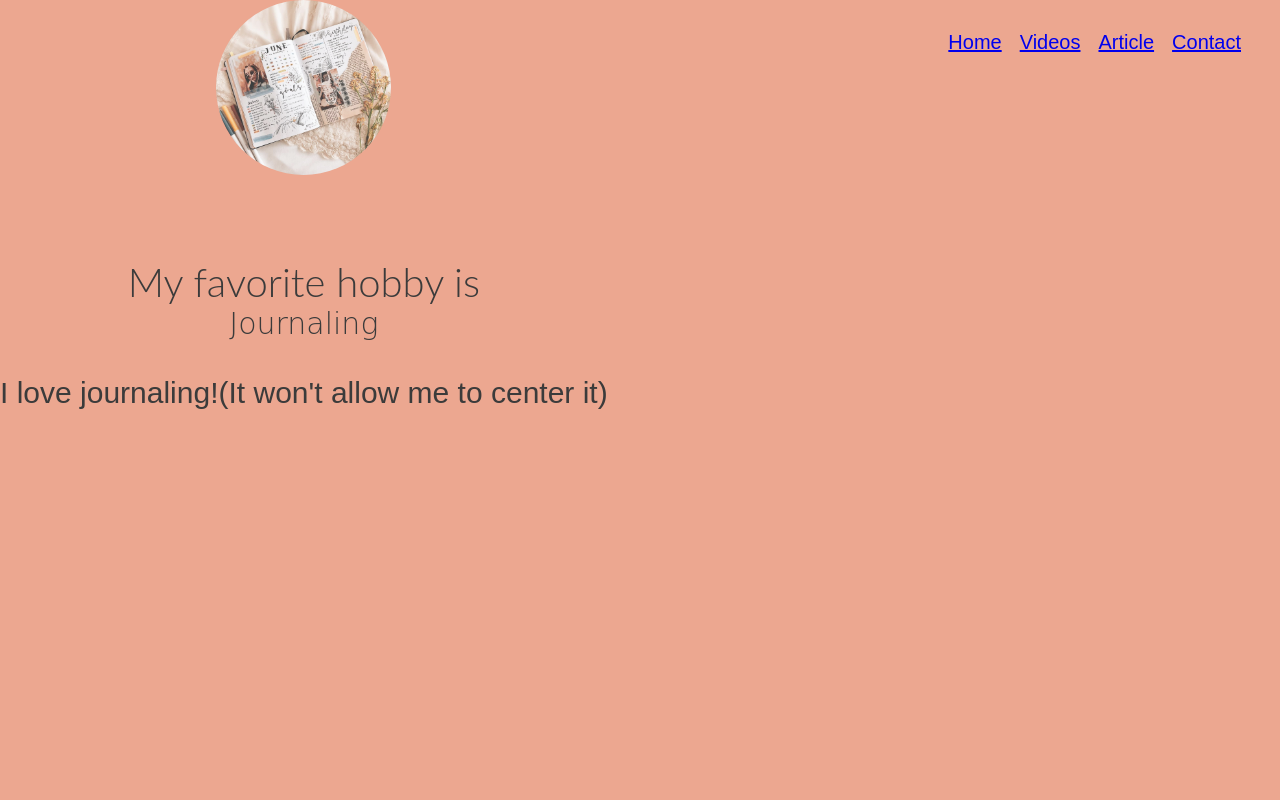
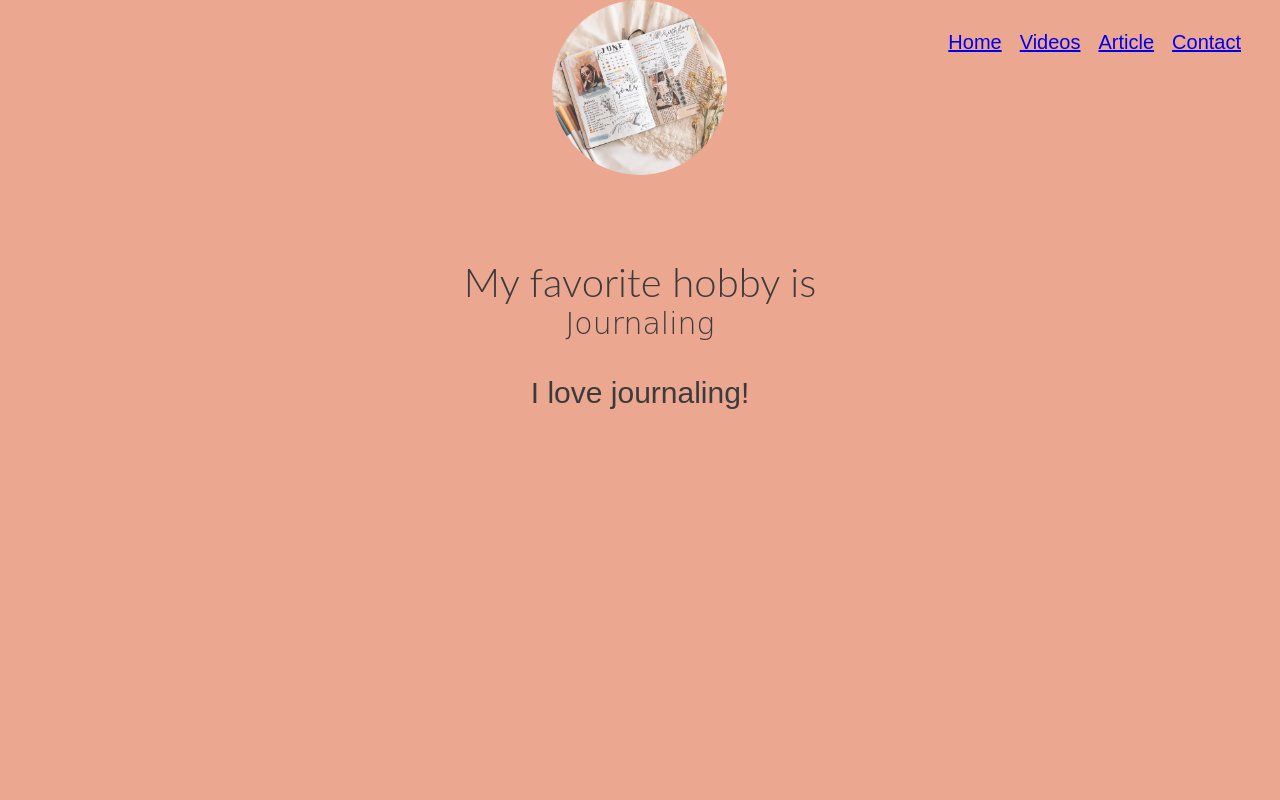
Before and after one commit to Ustat-Kaur/journaling_blog, a plain HTML site: page index.html in a window 1280 px wide. Shown: the top 800 px of the page. Drawn offline with Linux system fonts and the light colour scheme.

Commit message:
Add files via upload

```diff
--- a/index.html
+++ b/index.html
@@ -13,13 +13,14 @@
         <li class="links"><a href="#article">Article</a></li>
         <li class="links"><a href="#contact">Contact</a></li>
     </ul>
-    </center>
     <section id="welcome">
+    <center>
         <div class="parallax-inner">
             <img src="original.jpeg" class="profile">
             <h1>My favorite hobby is <br> <span id="hobby">Journaling</span></h1>
-            <h2>I love journaling!(It won't allow me to center it)</h2>
+            <h2>I love journaling!</h2>
         </div>
+        </center>
     </section>
     <section id="about">
         <h1>About!</h1>
@@ -48,7 +49,7 @@
             </a>
 
     </section>
-
+  </center>
 </body>
 
 </html>
--- a/stlye.css
+++ b/stlye.css
@@ -1,6 +1,7 @@
 body {
     margin: 0px;
     padding-top: 800px;
+    text-align:center;
 }
 
 .line {
```
